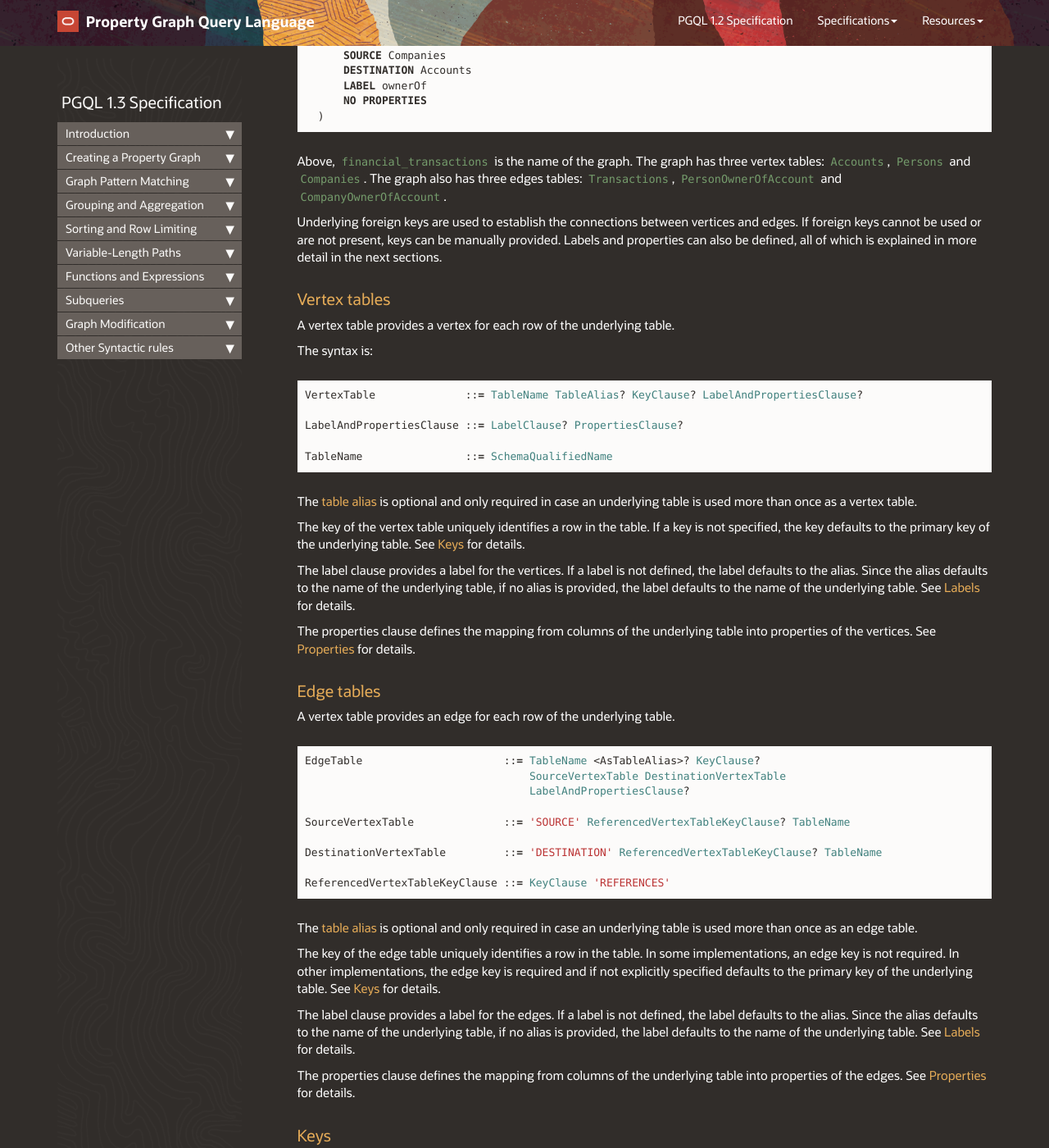
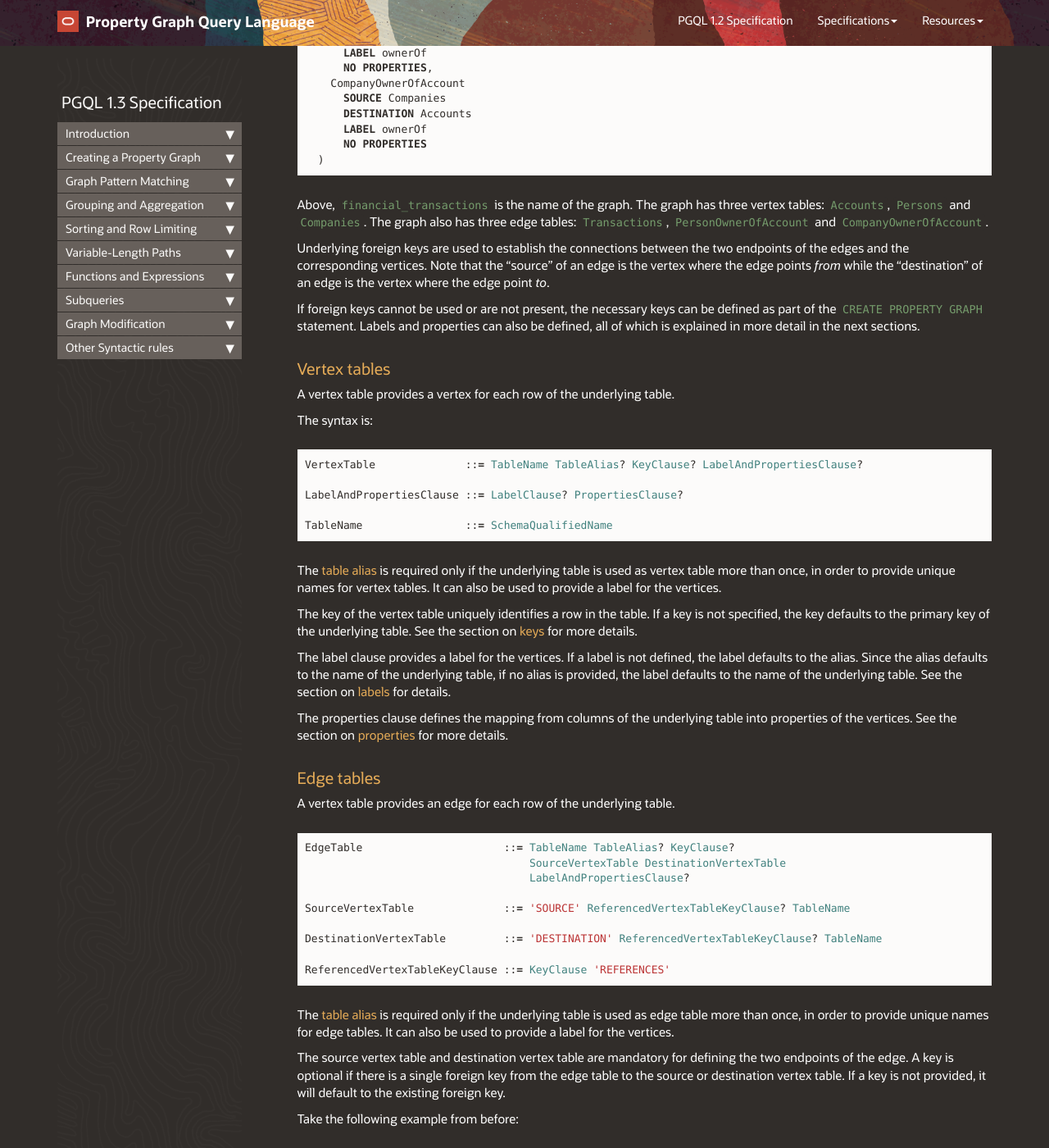
Before and after one commit to oracle/pgql-lang, a Jekyll site: the page built from pages/pgql-1.3-spec.md, in a window 1280 px wide and 1400 px high, scrolled down 4417 px. Shown: the whole window at 82% size. Built offline with Jekyll 4.4.1, drawn with Linux system fonts in a browser that asks for light colours; nearby versions of some CDN libraries; comment, search, counter and statistics services are not loaded; some of the changed text lies outside the part shown.

Commit message:
further improvements to CREATE PROPERTY GRAPH

````diff
--- a/pages/pgql-1.3-spec.md
+++ b/pages/pgql-1.3-spec.md
@@ -114,11 +114,13 @@
 
 ```
 
-The following example shows a schema with a set of tables. Each table has a name and a list of columns, some of which form the primary key of the table (in red) while others are used for foreign keys that reference rows in another table.
+If vertex and edge tables are omitted, an empty graph is created. If no vertex tables are specified, no edge tables can be specified.
+
+The following example shows a schema with a set of tables. Each table has a name and a list of columns, some of which form the primary key of the table (in red) while others form foreign keys that reference rows in other tables.
 
 {% include image.html file="example_graphs/financial_transactions_schema.png"  %}
 
-The following is a complete example of how these tables can be converted into a graph:
+The following is a complete example of how a graph can be created from the tables above:
 
 ```sql
 CREATE PROPERTY GRAPH financial_transactions
@@ -148,10 +150,12 @@
 
 Above, `financial_transactions` is the name of the graph.
 The graph has three vertex tables: `Accounts`, `Persons` and `Companies`.
-The graph also has three edges tables: `Transactions`, `PersonOwnerOfAccount` and `CompanyOwnerOfAccount`.
-
-Underlying foreign keys are used to establish the connections between vertices and edges.
-If foreign keys cannot be used or are not present, keys can be manually provided.
+The graph also has three edge tables: `Transactions`, `PersonOwnerOfAccount` and `CompanyOwnerOfAccount`.
+
+Underlying foreign keys are used to establish the connections between the two endpoints of the edges and the corresponding vertices.
+Note that the "source" of an edge is the vertex where the edge points _from_ while the "destination" of an edge is the vertex where the edge point _to_.
+
+If foreign keys cannot be used or are not present, the necessary keys can be defined as part of the `CREATE PROPERTY GRAPH` statement.
 Labels and properties can also be defined, all of which is explained in more detail in the next sections.
 
 ### Vertex tables
@@ -168,26 +172,27 @@
 TableName                ::= <SchemaQualifiedName>
 ```
 
-The [table alias](#table-aliases) is optional and only required in case an underlying table is used more than once as a vertex table.
+The [table alias](#table-aliases) is required only if the underlying table is used as vertex table more than once, in order to provide unique names for vertex tables.
+It can also be used to provide a label for the vertices.
 
 The key of the vertex table uniquely identifies a row in the table.
 If a key is not specified, the key defaults to the primary key of the underlying table.
-See [Keys](#keys) for details.
+See the section on [keys](#keys) for more details.
 
 The label clause provides a label for the vertices.
 If a label is not defined, the label defaults to the alias.
 Since the alias defaults to the name of the underlying table, if no alias is provided, the label defaults to the name of the underlying table.
-See [Labels](#labels) for details.
+See the section on [labels](#labels) for details.
 
 The properties clause defines the mapping from columns of the underlying table into properties of the vertices.
-See [Properties](#properties) for details.
+See the section on [properties](#properties) for more details.
 
 ### Edge tables
 
 A vertex table provides an edge for each row of the underlying table.
 
 ```bash
-EdgeTable                      ::= <TableName> <AsTableAlias>? <KeyClause>?
+EdgeTable                      ::= <TableName> <TableAlias>? <KeyClause>?
                                    <SourceVertexTable> <DestinationVertexTable>
                                    <LabelAndPropertiesClause>?
 
@@ -198,21 +203,61 @@
 ReferencedVertexTableKeyClause ::= <KeyClause> 'REFERENCES'
 ```
 
-The [table alias](#table-aliases) is optional and only required in case an underlying table is used more than once as an edge table.
-
+The [table alias](#table-aliases) is required only if the underlying table is used as edge table more than once, in order to provide unique names for edge tables.
+It can also be used to provide a label for the vertices.
+
+The source vertex table and destination vertex table are mandatory for defining the two endpoints of the edge.
+A key is optional if there is a single foreign key from the edge table to the source or destination vertex table.
+If a key is not provided, it will default to the existing foreign key.
+
+Take the following example from before:
+
+{% include image.html file="example_graphs/financial_transactions_schema.png"  %}
+
+```sql
+CREATE PROPERTY GRAPH financial_transactions
+  VERTEX TABLES (
+    Accounts LABEL Account,
+    Persons LABEL Person PROPERTIES ( name ),
+    Companies LABEL Company PROPERTIES ( name )
+  )
+  EDGE TABLES (
+    Transactions
+      SOURCE KEY ( from_account ) REFERENCES Accounts
+      DESTINATION KEY ( to_account ) REFERENCES Accounts
+      LABEL ( transaction )
+      PROPERTIES ( amount ),
+    PersonOwnerOfAccount
+      SOURCE Persons
+      DESTINATION Accounts
+      LABEL ownerOf
+      NO PROPERTIES,
+    CompanyOwnerOfAccount
+      SOURCE Companies
+      DESTINATION Accounts
+      LABEL ownerOf
+      NO PROPERTIES
+  )
+```
+
+Above, keys for the source and destination of `PersonOwnerOfAccount` and `CompanyOwnerOfAccount` are omitted because we can default to the existing foreign keys.
+However, the keys for the source and destination of `Transactions` cannot be omitted because two foreign keys exists between `Transactions` and `Account` and it is not possible to automatically choose the right keys.
+
+The source vertex table and/or the destination vertex table may be the same table as the edge table, in which case the table provides both vertices and edges.
+This is explained in more detail in [Source or destination is self](#source-or-destination-is-self).
 
 The key of the edge table uniquely identifies a row in the table.
 In some implementations, an edge key is not required.
 In other implementations, the edge key is required and if not explicitly specified defaults to the primary key of the underlying table.
-See [Keys](#keys) for details.
+See the section on [keys](#keys) for more details.
 
 The label clause provides a label for the edges.
 If a label is not defined, the label defaults to the alias.
 Since the alias defaults to the name of the underlying table, if no alias is provided, the label defaults to the name of the underlying table.
-See [Labels](#labels) for details.
-
-The properties clause defines the mapping from columns of the underlying table into properties of the edges.
-See [Properties](#properties) for details.
+See the section on [labels](#labels) for details.
+
+The properties clause defines the mapping from columns of the underlying table to properties of the edges.
+See the section on [properties](#properties) for more details
 
 ### Keys
 
@@ -263,6 +308,10 @@
 The following example has a schema that has no primary and foreign keys defined at all:
 
 {% include image.html file="example_graphs/financial_transactions_schema_no_keys.png"  %}
+
+Note that above, we have the same schema as before, but this time the primary and foreign keys are missing.
+
+Even though primary and foreign keys are missing, the graph can still be created by specifying the necessary keys in the `CREATE PROPERTY GRAPH` statement itself:
 
 ```sql
 CREATE PROPERTY GRAPH financial_transactions
@@ -301,21 +350,53 @@
   )
 ```
 
-Above, keys were defined for each vertex table (e.g. `Account KEY ( number )`, edge table (e.g. `Transactions KEY ( from_account, to_account, date )`, source vertex table reference (e.g. `SOURCE KEY ( person_id ) REFERENCES Persons` and destination table reference (e.g. `DESTINATION KEY ( to_account ) REFERENCES Accounts`).
-Keys for the edge tables may or may not be required depending on the implementation.
+Above, keys were defined for each vertex table (e.g. `Account KEY ( number )`), edge table (e.g. `Transactions KEY ( from_account, to_account, date )`), source vertex table reference (e.g. `SOURCE KEY ( person_id ) REFERENCES Persons`) and destination table reference (e.g. `DESTINATION KEY ( to_account ) REFERENCES Accounts`).
+Only keys for edge table are not required, but this depends on the implementation; in some implementations the edge keys are required.
 
 ### Labels
 
+In graphs created through `CREATE PROPERTY GRAPH`, each vertex has exactly one label and each edge has exactly one label.
+This restriction may be lifted in future PGQL version.
+
+The syntax for labels is:
+
 ```bash
 LabelClause ::= 'LABEL' <Label>
 
 Label       ::= <Identifier>
 ```
 
-Label is optional, it defaults to the alias. Note: if alias is not defined, the alias and thus the label default to the table name.
-
+The label clause is optional. If it is omitted, then the label default to the [table alias](#table-aliases).
+Note that also the table alias is optional and default to the table name.
+Thus, if no label is specified and no table alias is specified, then both the table alias and the label default to the table name.
+
+For example:
+
+```sql
+...
+  VERTEX TABLES ( Person )
+```
+
+Above is equivalent to:
+
+```sql
+...
+  VERTEX TABLES ( Person AS Person )
+```
+
+Which is equivalent to:
+
+```sql
+...
+  VERTEX TABLES ( Person AS Person LABEL Person )
+```
 
 ### Properties
+
+By default, properties are all columns such that a vertex or edge property is created for each column of the underlying table.
+However, there are different ways to customize this behavior as described below.
+
+The syntax is:
 
 ```bash
 PropertiesClause ::= <PropertiesAreAllColumns>
@@ -323,23 +404,50 @@
                    | <NoProperties>
 ```
 
-A `<PropertyExpression>` xyzzy
+Note that the properties clause is optional and if omitted defaults to `PROPERTIES ARE ALL COLUMNS`.
 
 #### PROPERTIES ARE ALL COLUMNS
 
+Although by default a property is created for each columns implicitly, this can also be made explicit through `PROPERTIES ARE ALL COLUMNS`.
+
+The syntax is:
+
 ```bash
 PropertiesAreAllColumns ::= 'PROPERTIES' <AreKeyword>? 'ALL' 'COLUMNS' <ExceptColumns>?
 
 AreKeyword              ::= 'ARE'
 ```
 
+An example is:
+
+```sql
+...
+  VERTEX TABLES ( Person PROPERTIES ARE ALL COLUMNS )
+```
+
+Because of the default, the above is equivalent to:
+
+```sql
+...
+  VERTEX TABLES ( Person )
+```
+
 #### PROPERTIES ARE ALL COLUMNS EXCEPT ( .. )
 
+One can blacklist columns by adding an `EXCEPT` clause.
+The columns that are blacklisted will not become properties and cannot be queried.
+
+The syntax is:
+
 ```bash
 ExceptColumns ::= 'EXCEPT' '(' <ColumnReference> ( ',' <ColumnReference> )* ')'
 ```
 
 #### PROPERTIES ( .. )
+
+In addition to blacklisting, it is also possible to perform a whitelist approach through property expressions.
+
+The syntax is:
 
 ```bash
 PropertyExpressions                ::= 'PROPERTIES' '(' <PropertyExpression> ( ',' <PropertyExpression> )* ')'
@@ -354,8 +462,27 @@
 ColumnReference                    ::= <Identifier>
 ```
 
+
+
+
+#### NO PROPERTIES
+
+```bash
+NoProperties ::= 'NO' 'PROPERTIES'
+```
+
+### Table aliases
+
+```bash
+TableAlias ::= <AsKeyword>? <Identifier>
+
+AsKeyword  ::= 'AS'
+```
+
+#### Relation between properties and labels
+
 If multiple vertex tables have the same label then they are required to have the same properties with the same names and compatible data types.
-Similarly, if multiple edge tables have the same label then they are also required to have the same properties.
+Similarly, if multiple edge tables have the same label then they are also required to have the same properties with the same names and compatible data types.
 
 If two tables should have the same label but column names are different, then it is required provide (the same property names).
 For example, assume two tables `Country` and `City` exist with columns `country_name` and `city_name` respectively.
@@ -384,21 +511,6 @@
   )
 ...
 ```
-
-#### NO PROPERTIES
-
-```bash
-NoProperties ::= 'NO' 'PROPERTIES'
-```
-
-### Table aliases
-
-```bash
-TableAlias ::= <AsKeyword>? <Identifier>
-
-AsKeyword  ::= 'AS'
-```
-
 
 ### Source or destination is self
 
````
Also changed, not shown: other parts of pages/pgql-1.3-spec.md (+1 -1 lines).
